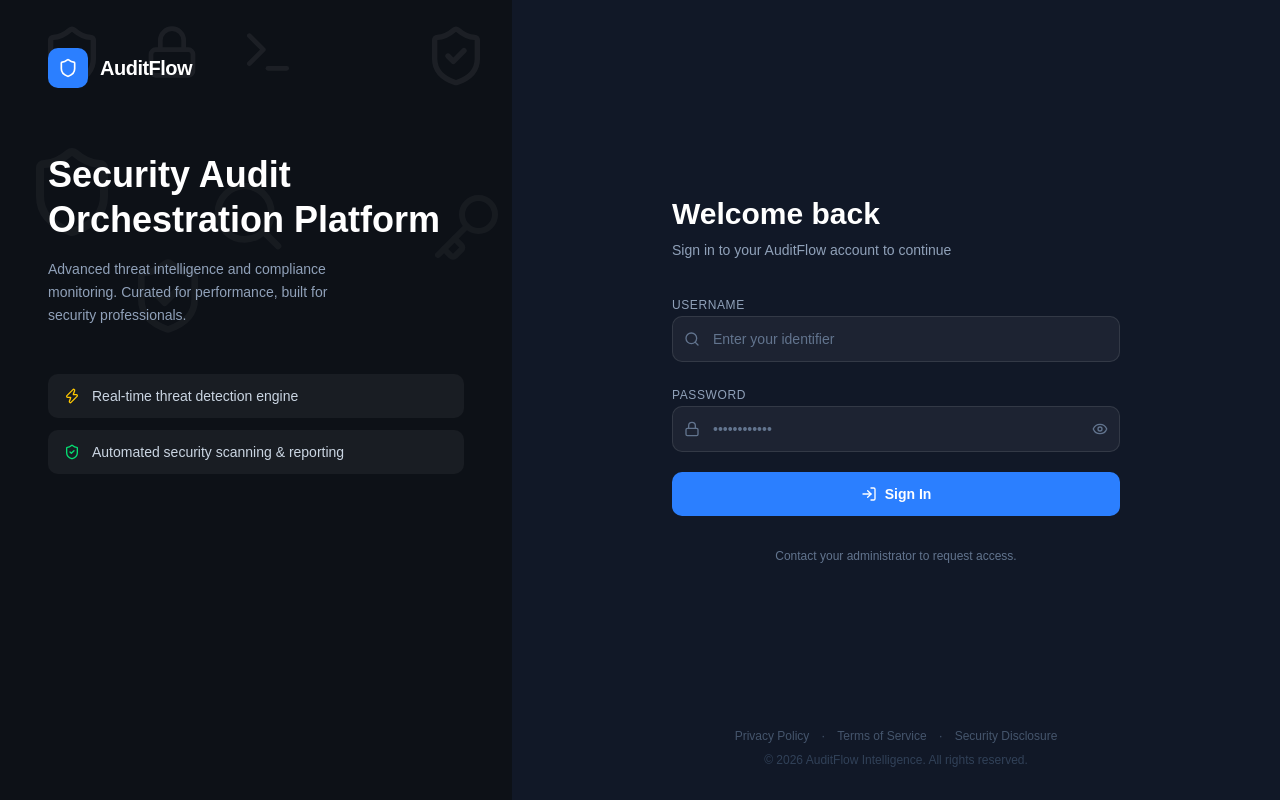
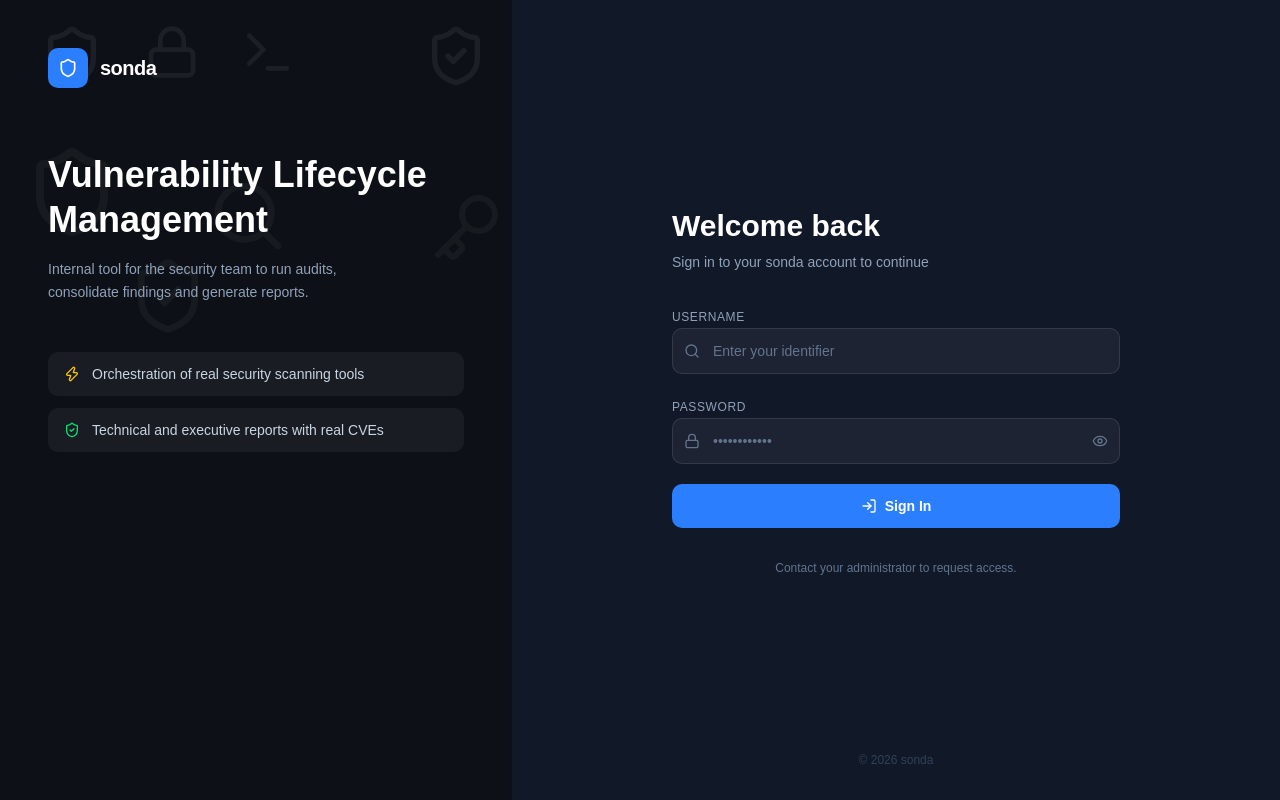
Before and after one commit to javigrci/tfg, a React (Vite) app in the folder frontend/: page / in a window 1280 px wide. Built offline with nearby package versions, Linux system fonts and the light colour scheme; no server answers.

Commit message:
fix: reescribir pantalla de login y quitar  partes legal

```diff
--- a/frontend/src/i18n/en.json
+++ b/frontend/src/i18n/en.json
@@ -14,22 +14,19 @@
     "backToAudits": "Back to audits"
   },
   "login": {
-    "tagline":            "Security Audit Orchestration Platform",
-    "taglineDesc":        "Advanced threat intelligence and compliance monitoring. Curated for performance, built for security professionals.",
-    "feature1":           "Real-time threat detection engine",
-    "feature2":           "Automated security scanning & reporting",
+    "tagline":            "Vulnerability Lifecycle Management",
+    "taglineDesc":        "Internal tool for the security team to run audits, consolidate findings and generate reports.",
+    "feature1":           "Orchestration of real security scanning tools",
+    "feature2":           "Technical and executive reports with real CVEs",
     "welcome":            "Welcome back",
-    "welcomeDesc":        "Sign in to your AuditFlow account to continue",
+    "welcomeDesc":        "Sign in to your sonda account to continue",
     "username":           "Username",
     "password":           "Password",
     "usernamePlaceholder":"Enter your identifier",
     "signIn":             "Sign In",
     "invalidCreds":       "Invalid username or password",
     "contactAdmin":       "Contact your administrator to request access.",
-    "privacy":            "Privacy Policy",
-    "terms":              "Terms of Service",
-    "security":           "Security Disclosure",
-    "copyright":          "© 2026 AuditFlow Intelligence. All rights reserved."
+    "copyright":          "© 2026 sonda"
   },
   "audits": {
     "title":          "Audits",
--- a/frontend/src/i18n/es.json
+++ b/frontend/src/i18n/es.json
@@ -14,22 +14,19 @@
     "backToAudits": "Volver a auditorías"
   },
   "login": {
-    "tagline":            "Plataforma de orquestación de auditorías",
-    "taglineDesc":        "Inteligencia avanzada de amenazas y monitorización de cumplimiento. Diseñado para profesionales de seguridad.",
-    "feature1":           "Motor de detección de amenazas en tiempo real",
-    "feature2":           "Escaneo de seguridad automatizado e informes",
+    "tagline":            "Gestión del ciclo de vida de vulnerabilidades",
+    "taglineDesc":        "Herramienta interna del equipo de seguridad para ejecutar auditorías, consolidar hallazgos y generar informes.",
+    "feature1":           "Orquestación de herramientas de escaneo reales",
+    "feature2":           "Informes técnicos y ejecutivos con CVEs reales",
     "welcome":            "Bienvenido de nuevo",
-    "welcomeDesc":        "Inicia sesión en tu cuenta de AuditFlow para continuar",
+    "welcomeDesc":        "Inicia sesión en tu cuenta de sonda para continuar",
     "username":           "Usuario",
     "password":           "Contraseña",
     "usernamePlaceholder":"Introduce tu identificador",
     "signIn":             "Iniciar sesión",
     "invalidCreds":       "Usuario o contraseña incorrectos",
     "contactAdmin":       "Contacta con tu administrador para solicitar acceso.",
-    "privacy":            "Política de privacidad",
-    "terms":              "Términos de servicio",
-    "security":           "Comunicación de seguridad",
-    "copyright":          "© 2026 AuditFlow Intelligence. Todos los derechos reservados."
+    "copyright":          "© 2026 sonda"
   },
   "audits": {
     "title":          "Auditorías",
--- a/frontend/src/pages/Login.tsx
+++ b/frontend/src/pages/Login.tsx
@@ -61,7 +61,7 @@ export default function Login() {
             <div className="flex h-10 w-10 items-center justify-center rounded-lg bg-blue-500">
               <Shield className="h-5 w-5 text-white" />
             </div>
-            <span className="text-white font-semibold text-xl tracking-tight">AuditFlow</span>
+            <span className="text-white font-semibold text-xl tracking-tight">sonda</span>
           </div>
 
           {/* Headline */}
@@ -176,13 +176,6 @@ export default function Login() {
 
         {/* Footer */}
         <div className="w-full space-y-2 text-center">
-          <div className="flex items-center justify-center gap-3 text-xs text-slate-600">
-            <span>{t('login.privacy')}</span>
-            <span>·</span>
-            <span>{t('login.terms')}</span>
-            <span>·</span>
-            <span>{t('login.security')}</span>
-          </div>
           <p className="text-xs text-slate-700">{t('login.copyright')}</p>
         </div>
       </div>
```
